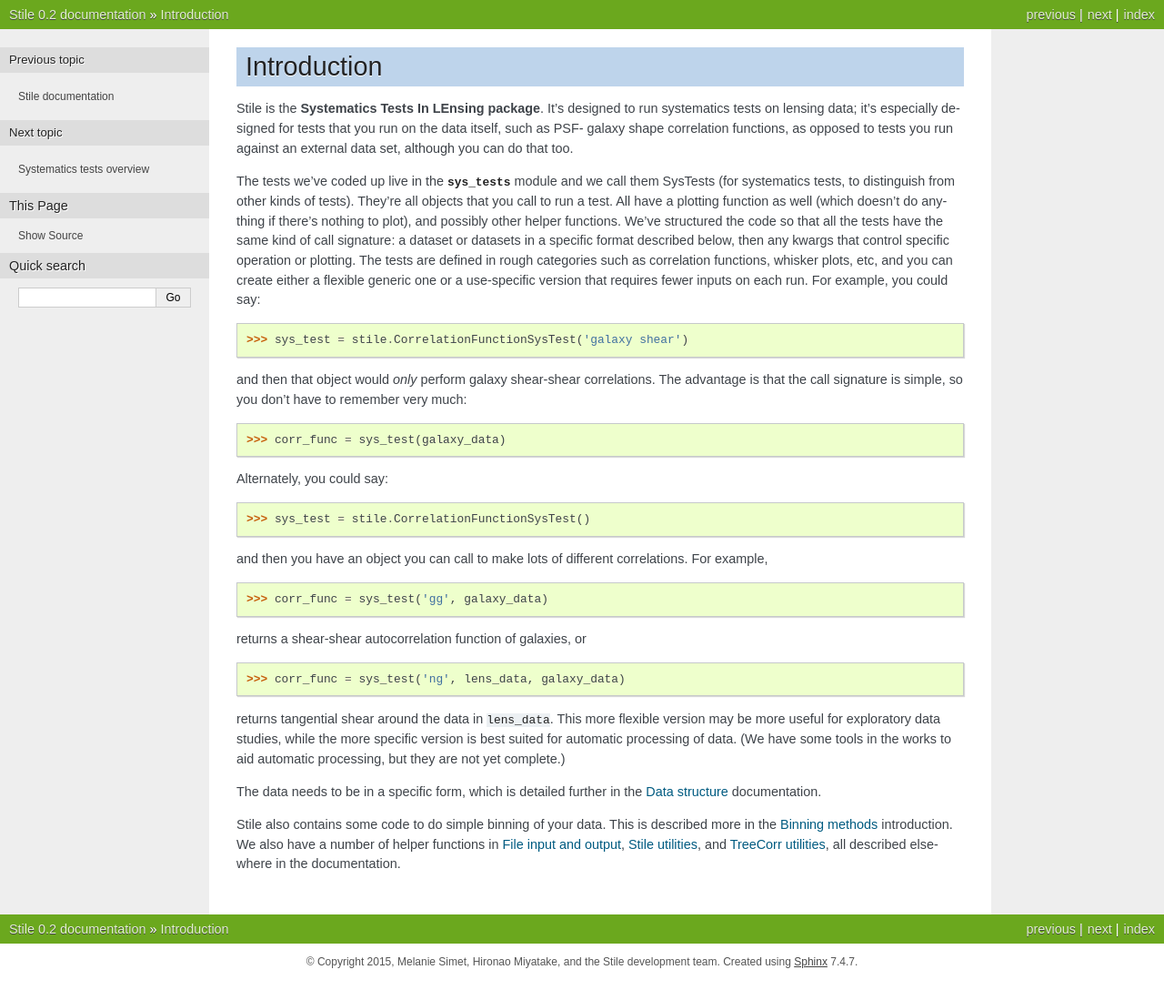
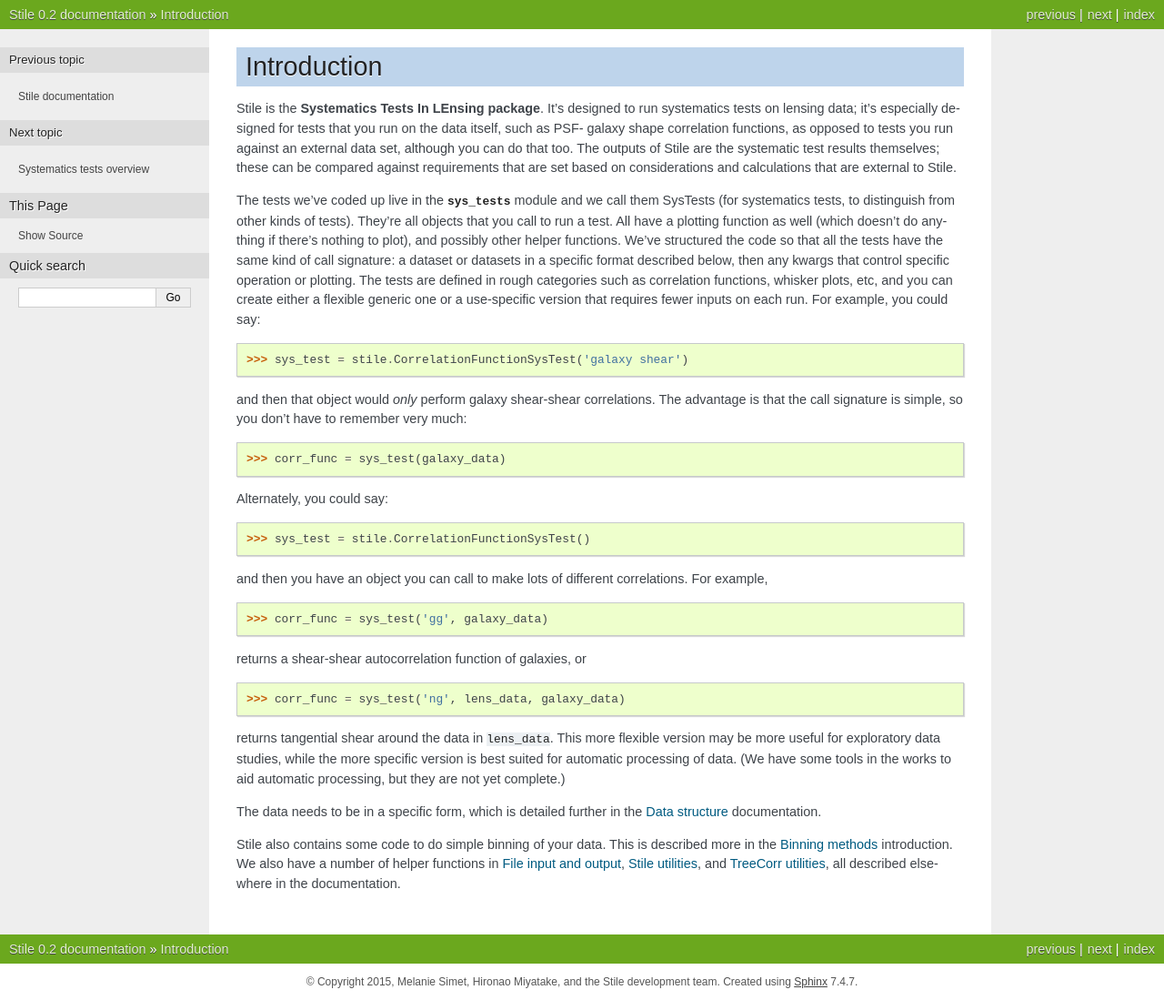
Before and after one commit to msimet/Stile, a Sphinx documentation site: the page built from doc/intro.rst, in a window 1280 px wide. Shown: the whole page at 91% size. Built offline with Sphinx 7.4.7, drawn with Linux system fonts in a browser that asks for light colours; before the commit the page ends 1077 px from its top, so only the background shows below that.

Commit message:
note what Stile does not do (#17)

```diff
--- a/doc/intro.rst
+++ b/doc/intro.rst
@@ -5,7 +5,9 @@ Introduction
 Stile is the **Systematics Tests In LEnsing package**.  It's designed to run systematics tests on
 lensing data; it's especially designed for tests that you run on the data itself, such as PSF-
 galaxy shape correlation functions, as opposed to tests you run against an external data set,
-although you can do that too.
+although you can do that too.  The outputs of Stile are the systematic test results themselves;
+these can be compared against requirements that are set based on considerations and
+calculations that are external to Stile.
 
 The tests we've coded up live in the :mod:`sys_tests` module and we call them SysTests (for
 systematics tests, to distinguish from other kinds of tests).  They're all objects that you call to
```
